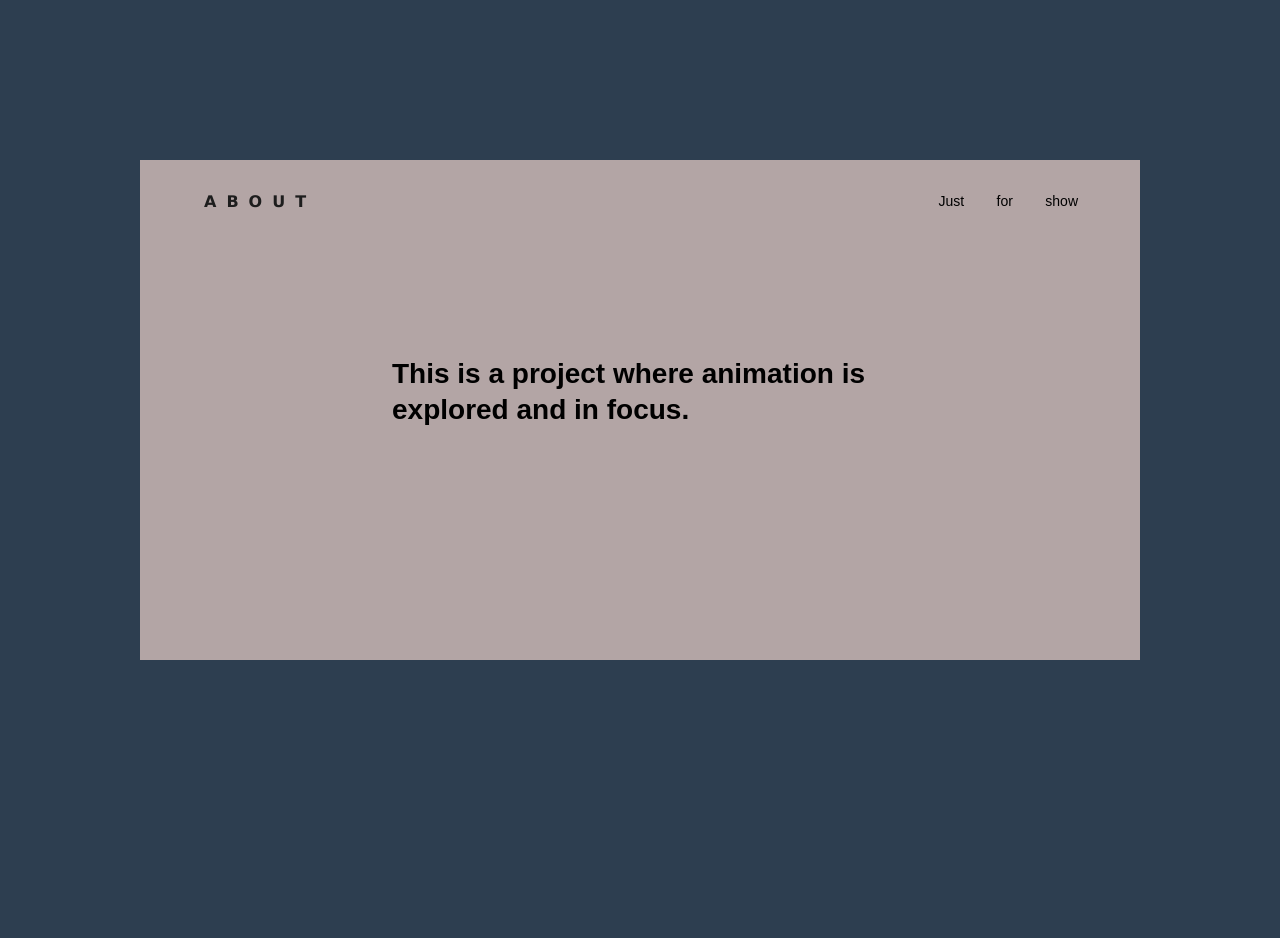
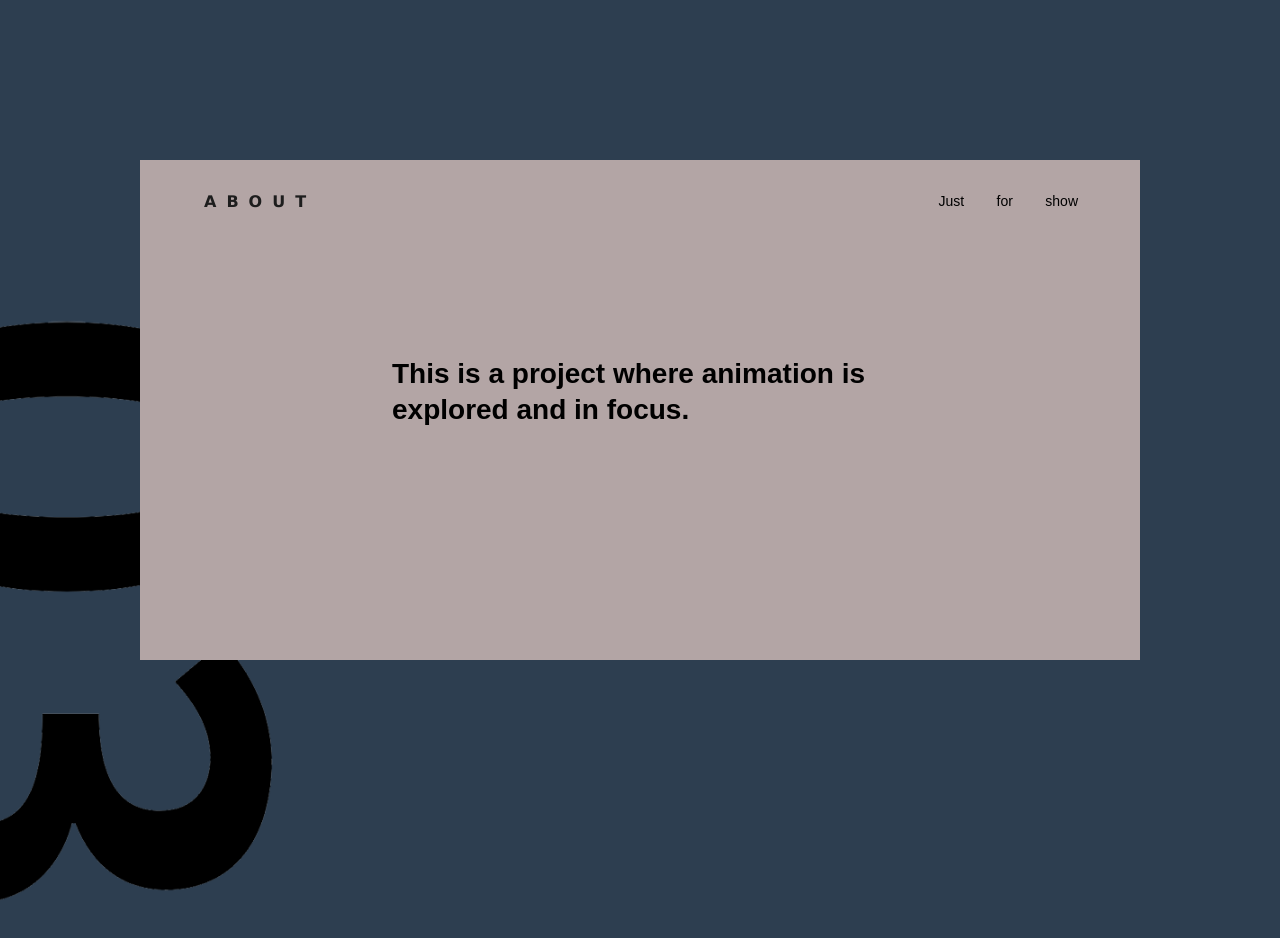
Before and after one commit to spd-master-web/css-animations-lenmarbra, a plain HTML site: page index.html in a window 1280 px wide. Shown: the top 938 px of the page. Drawn offline with nearby package versions, Linux system fonts and the light colour scheme; the site is published under a folder, as on GitHub Pages, so addresses that start at the root find nothing.

Commit message:
removed / from image

```diff
--- a/styles.css
+++ b/styles.css
@@ -45,7 +45,7 @@ body{
 }
 
 .bg-img{
-  background-image: url(/assets/03.png);
+  background-image: url(assets/03.png);
   background-position: center;
   background-size: cover;
   height: 590px;
```
